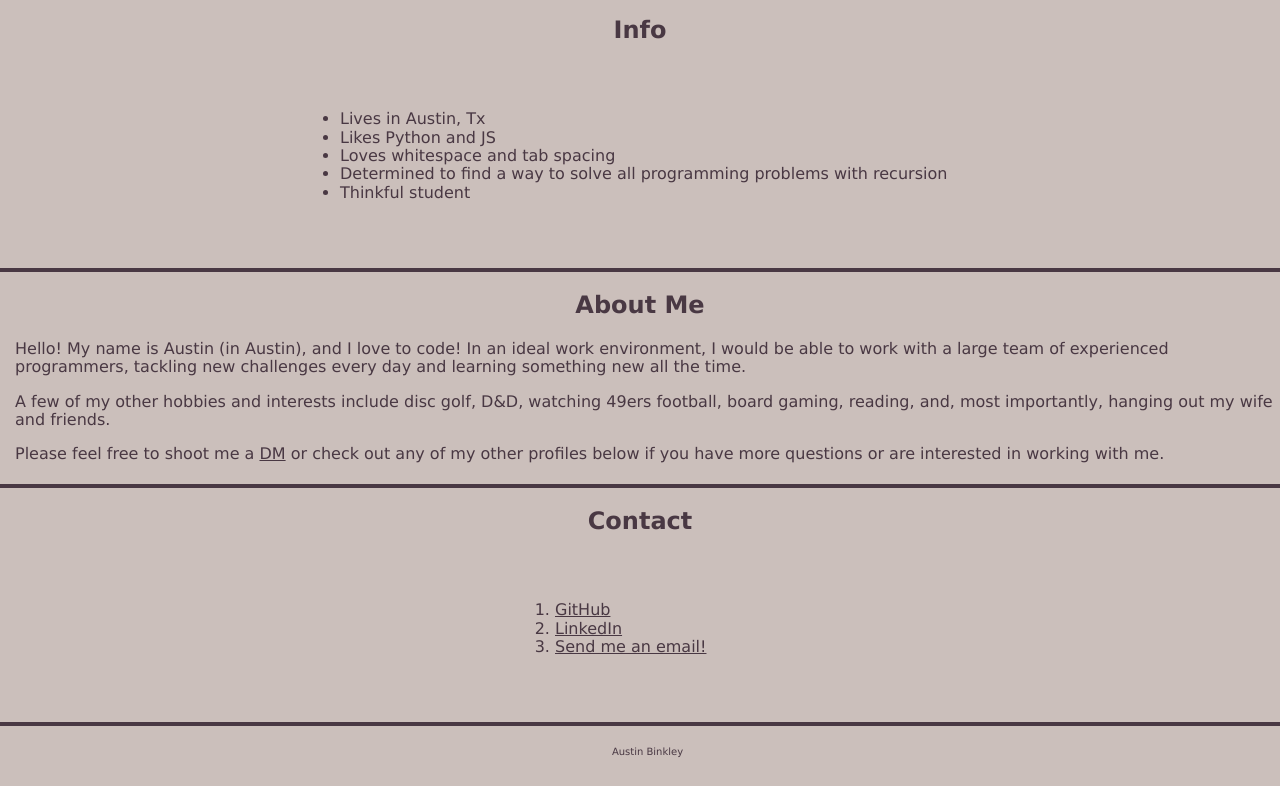
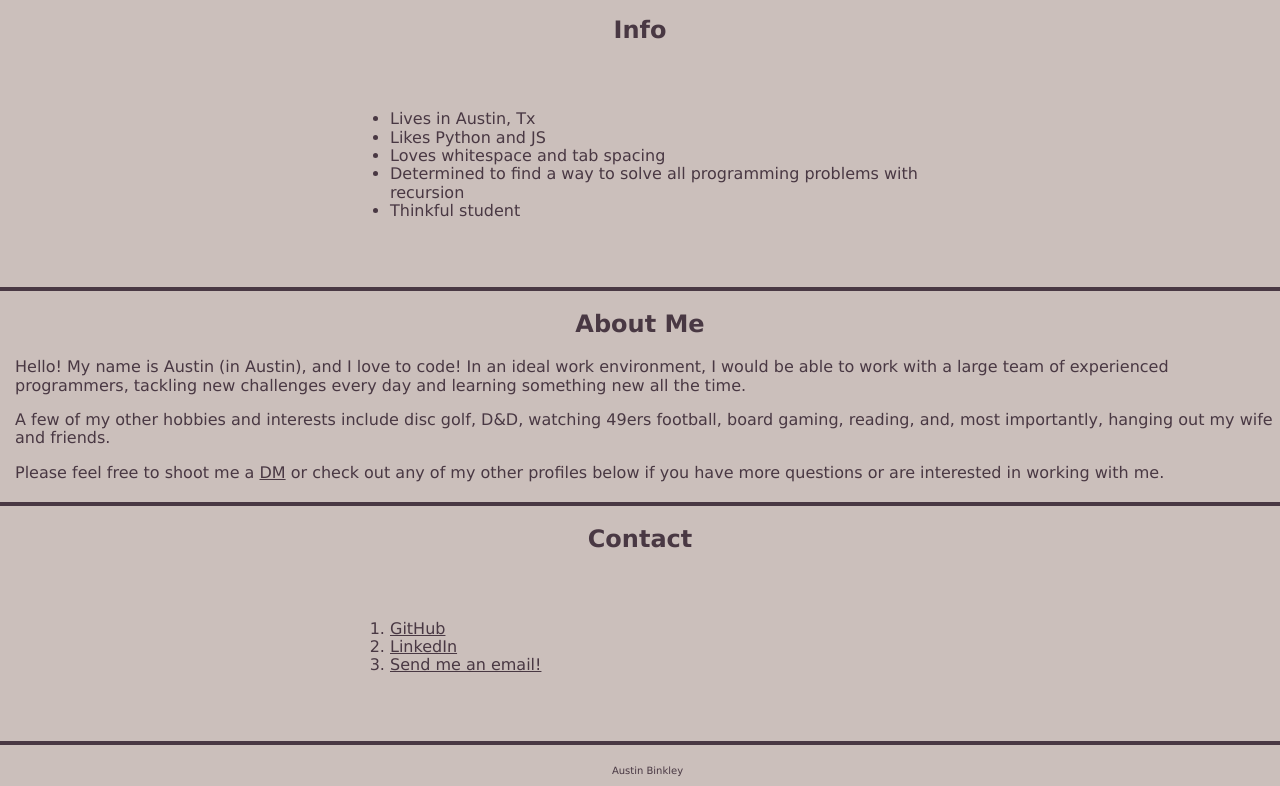
Before and after one commit to Flinney/portfolio, a website: page index.html in a window 1280 px wide. Shown: the part 657-1443 px from the top of the page. Drawn offline with nearby package versions, Linux system fonts and the light colour scheme.

Commit message:
Centering Fix

```diff
--- a/index.html
+++ b/index.html
@@ -24,13 +24,13 @@
     <main>
         <div>
     <!--- CSS class specifically for formatting the image --->
-            <img class="imgcontainer"src="./linkedin.jpg"/>
+            <img class="imgcontainer imgcenter"src="./linkedin.jpg"/>
         </div>
         <!--article container used for structure, h2 headers for the 3 sections within article, all separated by horizontal rules-->
         <article>
             <h2>Info</h2>
             <!---applying div container to both lists for formatting; needed to centralize lists without using text-align--->
-            <div>
+            <div class="centeredlist">
                 <ul>
                     <li>Lives in Austin, Tx</li>
                     <li>Likes Python and JS</li>
--- a/style.css
+++ b/style.css
@@ -27,8 +27,9 @@ div {
     padding-top: 30px;
     padding-right: 30px;
     padding-bottom: 30px;
-    padding-left: 300px;
-    max-width: 1000px;
+    padding-left: 30px;
+    margin: 0 auto;
+    width: 50%
 }
 
 /*minor adjustments in size, shape and color of content*/
@@ -82,8 +83,10 @@ a:active {
     border-radius: 50%;
 }
 
-/* ordered list class to adjust the last list further */
+
+/* ordered list class to adjust the lists */
 
 .centeredlist {
-    padding-left: 515px;
+    margin: 0 auto;
+    width: 50%;
 }
```
